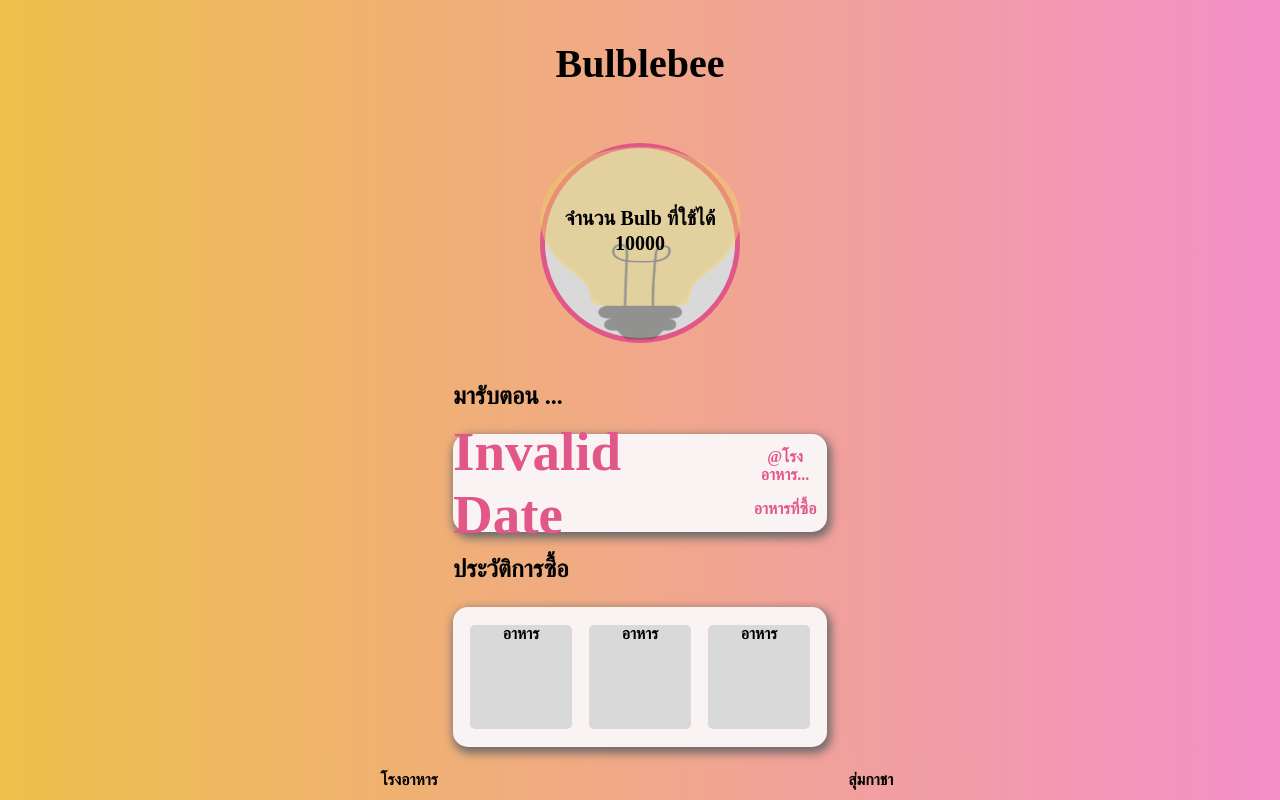
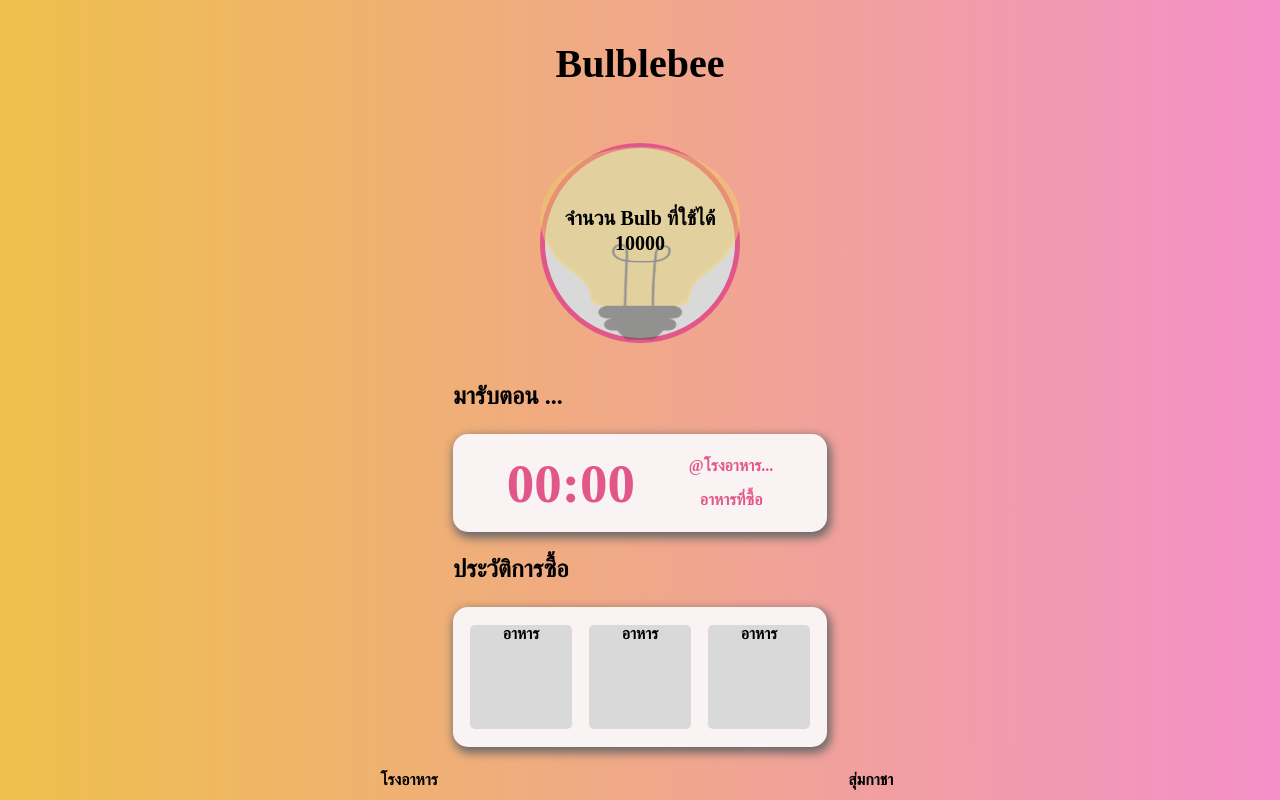
Before and after one commit to Alarm24/Paotung, a React (Create React App) app in the folder frontend/: page / in a window 1280 px wide. Shown: the top 800 px of the page. Built offline with nearby package versions, Linux system fonts and the light colour scheme; no server answers.

Commit message:
Update Home.js

```diff
--- a/frontend/src/Home.js
+++ b/frontend/src/Home.js
@@ -82,7 +82,7 @@ function Home() {
         <div>
           <p className="Text">มารับตอน ...</p>
           <div id="Box1">
-            <p id="Time">{time}</p>
+            <p id="Time">00:00</p>
             <div id="DetailRestAndDish">
               <p>@โรงอาหาร...</p>
               <p>อาหารที่ซื้อ</p>
```
